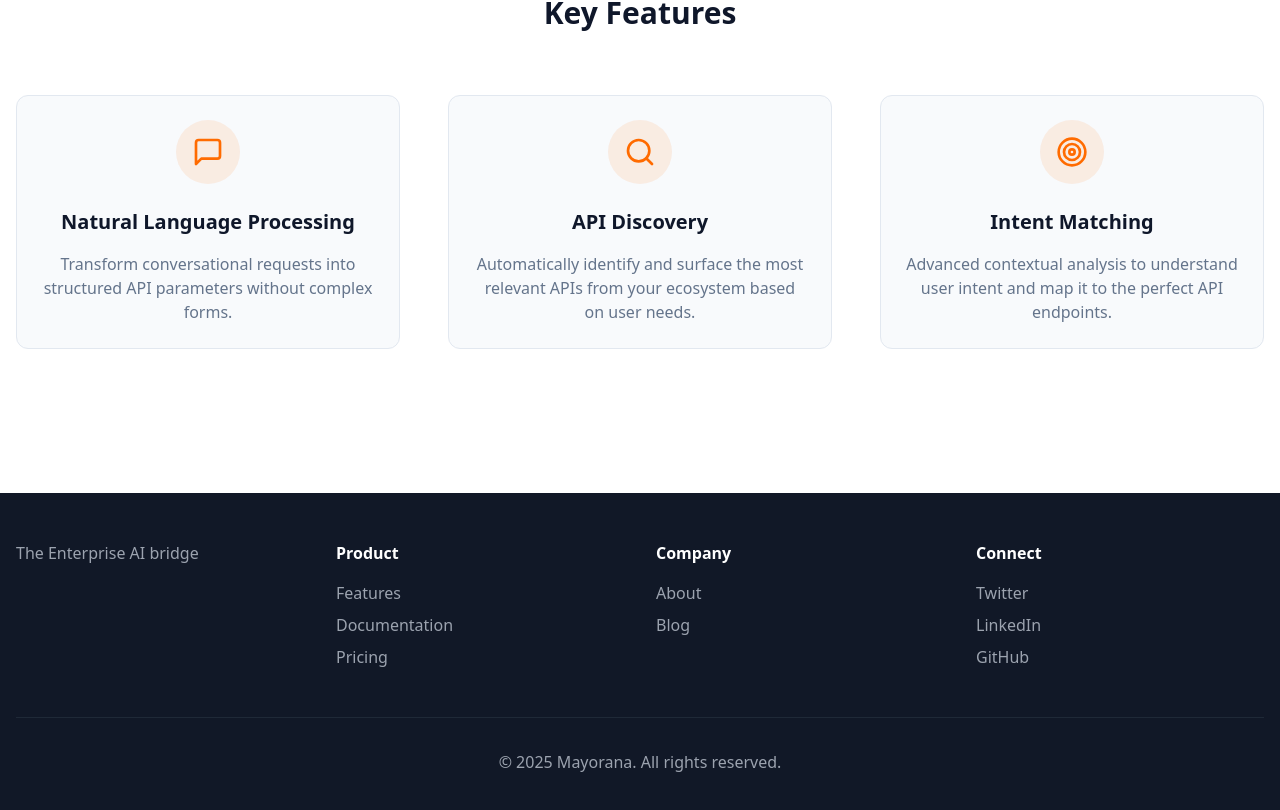
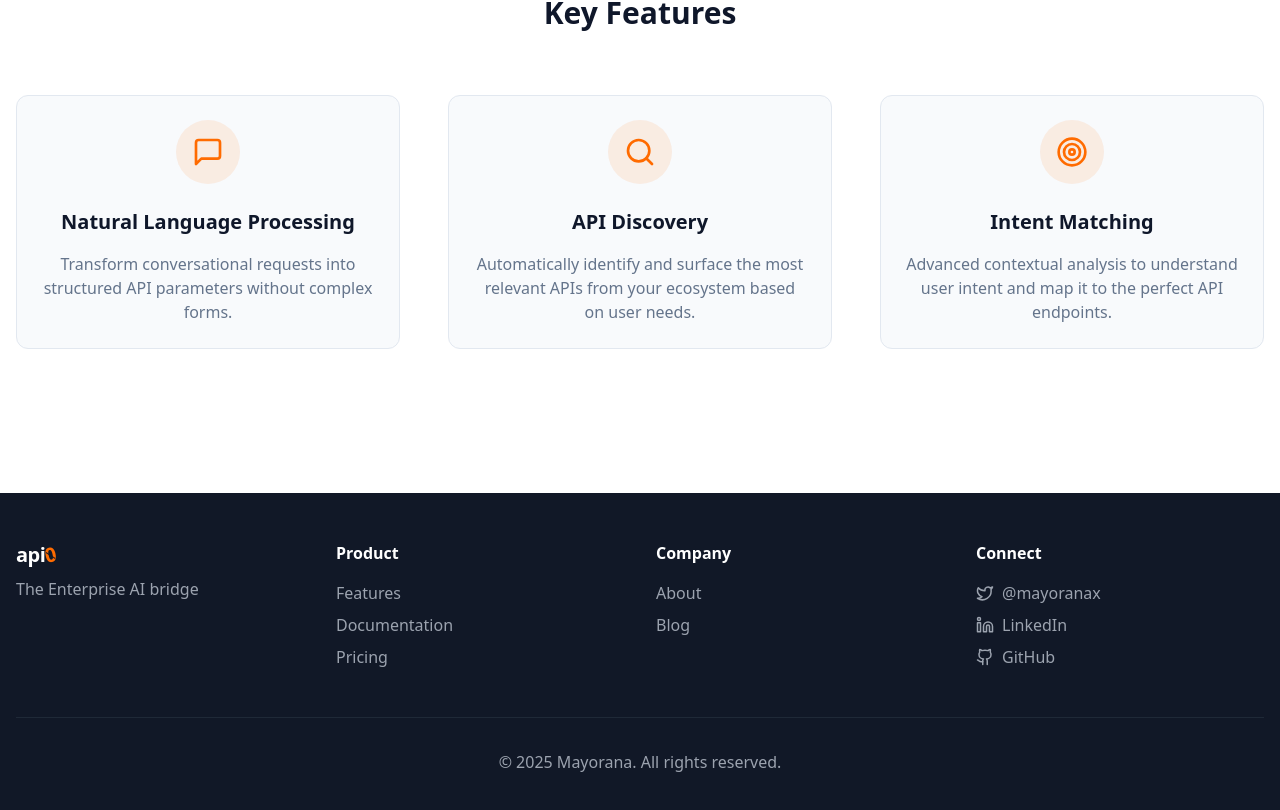
Before and after one commit to bennekrouf/landing-api0, a Next.js app: page / in a window 1280 px wide. Shown: the part 589-1399 px from the top of the page. Built offline with nearby package versions, Linux system fonts and the light colour scheme.

Commit message:
Change links

```diff
--- a/src/app/page.tsx
+++ b/src/app/page.tsx
@@ -2,7 +2,7 @@
 
 import React from 'react';
 import { MessageSquare, Search, Target } from 'lucide-react';
-// import Image from 'next/image';
+import { Twitter, Linkedin, Github } from 'lucide-react';
 import { ThemeToggle } from '@/components/theme/theme-provider';
 
 const Logo = ({ variant = 'color', className = 'h-8 w-auto' }) => {
@@ -107,10 +107,20 @@ const LandingPage = () => {
 <footer className="bg-gray-900 py-12 mt-12">
   <div className="container mx-auto px-4">
     <div className="grid md:grid-cols-4 gap-8">
+      {/* Logo/Brand Section */}
       <div>
-              { /* <Logo variant="white" className="h-8 w-auto mb-4" /> */}
-              <p className="text-gray-400">The Enterprise AI bridge</p>
+        <span className="text-xl font-bold tracking-tight text-white group">
+          api<span className="relative inline-block text-[#FF6B00] font-black transform -rotate-12 transition-transform duration-300 group-hover:rotate-0">
+            <span className="relative z-10">0</span>
+            <span className="absolute inset-0 flex items-center justify-center z-20">
+              <span className="h-px w-4 bg-gray-900 transform rotate-45 opacity-90"></span>
+            </span>
+          </span>
+        </span>
+        <p className="text-gray-400 mt-2">The Enterprise AI bridge</p>
       </div>
+
+      {/* Dynamic Footer Links */}
       {footerLinks.map((section, index) => (
         <div key={index}>
           <h4 className="font-semibold text-white mb-4">{section.title}</h4>
@@ -118,7 +128,16 @@ const LandingPage = () => {
             {section.links.map((link, linkIndex) => (
               <li key={linkIndex}>
                 <a href={link.href} className="text-gray-400 hover:text-white transition-colors">
-                        {link.label}
+                  {section.title === "Connect" ? (
+                    <div className="flex items-center gap-2">
+                      {link.label === "X" && <Twitter size={18} />}
+                      {link.label === "LinkedIn" && <Linkedin size={18} />}
+                      {link.label === "GitHub" && <Github size={18} />}
+                      <span>{link.label === "X" ? "@mayoranax" : link.label}</span>
+                    </div>
+                  ) : (
+                    link.label
+                  )}
                 </a>
               </li>
             ))}
@@ -139,7 +158,7 @@ const footerLinks = [
   {
     title: "Product",
     links: [
-      { label: "Features", href: "#" },
+      { label: "Features", href: "#features" },
       { label: "Documentation", href: "#" },
       { label: "Pricing", href: "#" }
     ]
@@ -149,14 +168,13 @@ const footerLinks = [
     links: [
       { label: "About", href: "#" },
       { label: "Blog", href: "#" },
-      // { label: "Careers", href: "#" }
     ]
   },
   {
     title: "Connect",
     links: [
-      { label: "Twitter", href: "#" },
-      { label: "LinkedIn", href: "#" },
+      { label: "X", href: "https://x.com/mayoranax" },
+      { label: "LinkedIn", href: "https://linkedin.com/in/bennekrouf" },
       { label: "GitHub", href: "https://github.com/bennekrouf" }
     ]
   }
```
Lines whose indentation alone changed are shown as unchanged.
